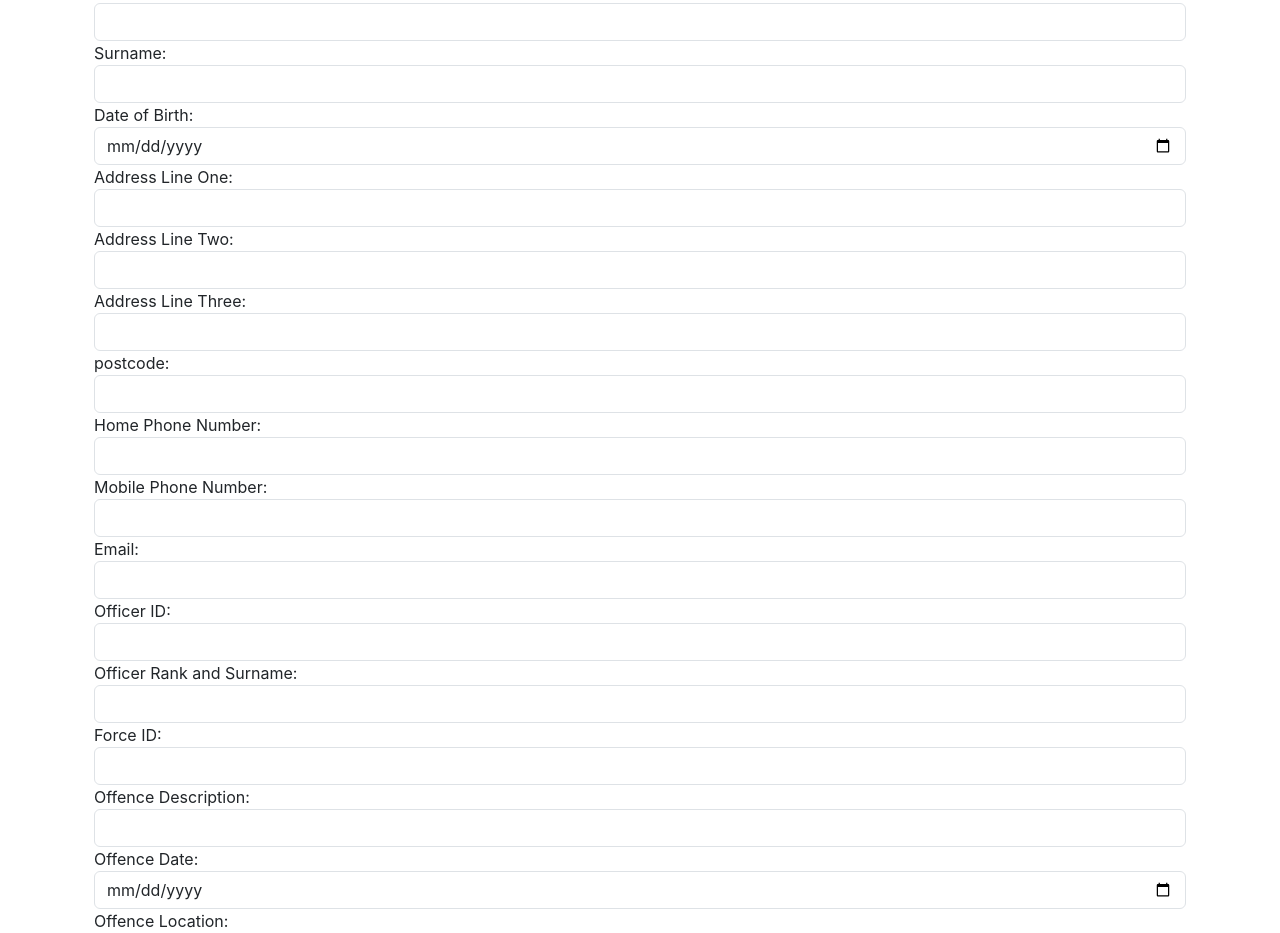
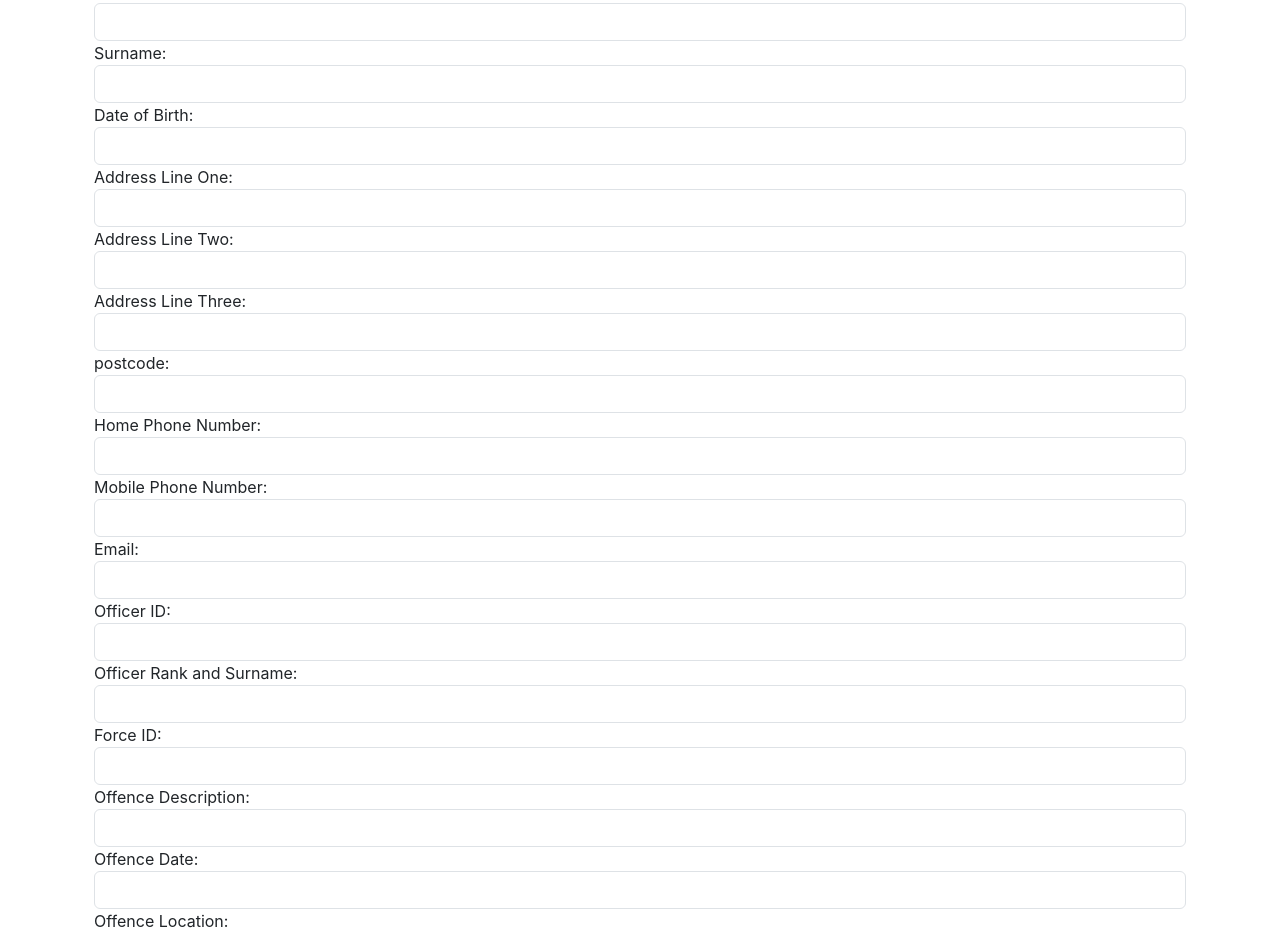
Before and after one commit to bsmithlearn/tm470-new-project, a React (Create React App) app in the folder ccautions/: page /add in a window 1280 px wide. Shown: the part 326-1259 px from the top of the page. Built offline with nearby package versions, Linux system fonts and the light colour scheme.

Commit message:
changed dob and offence date to strings

```diff
--- a/ccautions/src/components/AddCaution.js
+++ b/ccautions/src/components/AddCaution.js
@@ -81,6 +81,10 @@ const handleSubmit = (e) => {
             errors.surname = 'Surname must be at most 20 characters long';
         }
 
+        if (!/^[0-9]{2}\/[0-9]{2}\/[0-9]{4}$/.test(data.dob)) {
+            errors.dob = 'Offence date must be in DD/MM/YYYY format use / only';
+        }
+
         if (data.addLineOne.length < 3) {
             errors.addLineOne= 'addLineOne must be at least 3 characters long';
         } else if (data.addLineOne.length > 50) {
@@ -129,6 +133,10 @@ const handleSubmit = (e) => {
 
         if (data.offenceDesc.length > 100) {
             errors.offenceDesc = 'Offence description must be at most 100 characters long';
+        }
+
+        if (!/^[0-9]{2}\/[0-9]{2}\/[0-9]{4}$/.test(data.offenceDate)) {
+            errors.offenceDate = 'Offence date must be in DD/MM/YYYY format use / only';
         }
 
         if (data.offenceLocation.length > 50) {
@@ -186,7 +194,12 @@ return (
         </div>
         <div className='form-group'>
             <label>Date of Birth:</label>
-            <input type="date" name="dob" onChange={handleChange} required className='form-control'/>
+            <input type="text" name="dob" onChange={handleChange} required className='form-control'/>
+            {errors.dob && (
+                <span className="error-message">
+                    {errors.dob}
+                </span>
+                )}
         </div>
         <div className='form-group'>
             <label>Address Line One:</label>
@@ -289,7 +302,12 @@ return (
         </div>
         <div className='form-group'>
             <label>Offence Date:</label>
-            <input type="date" name="offenceDate" onChange={handleChange} required className='form-control'/>
+            <input type="text" name="offenceDate" onChange={handleChange} required className='form-control'/>
+            {errors.offenceDate && (
+                <span className="error-message">
+                    {errors.offenceDate}
+                </span>
+                )}
         </div>
         <div className='form-group'>
             <label>Offence Location:</label>
--- a/ccautions/src/components/CautionList.js
+++ b/ccautions/src/components/CautionList.js
@@ -122,9 +122,9 @@ return (
             />
             </div>
             <div className="form-group">
-            <label>Date of Birth:</label>
+            <label>Date of Birth: DD/MM/YYYY</label>
             <input
-                type="date"
+                type="String"
                 className="form-control"
                 name="dob"
                 value={selectedCaution.dob}
@@ -282,7 +282,7 @@ return (
             />
             </div>
             <div className="form-group">
-            <label> Force ID:</label>
+            <label>Force ID:</label>
             <input
                 type="text"
                 className="form-control"
@@ -298,7 +298,7 @@ return (
             />
             </div>
             <div className="form-group">
-            <label> Offence Description:</label>
+            <label>Offence Description:</label>
             <input
                 type="text"
                 className="form-control"
@@ -314,9 +314,9 @@ return (
             />
             </div>
             <div className="form-group">
-            <label> Offence Date:</label>
+            <label>Offence Date: DD/MM/YYYY</label>
             <input
-                type="date"
+                type="text"
                 className="form-control"
                 name="offenceDate"
                 value={selectedCaution.offenceDate}
@@ -330,7 +330,7 @@ return (
             />
             </div>
             <div className="form-group">
-            <label> Offence Location:</label>
+            <label>Offence Location:</label>
             <input
                 type="text"
                 className="form-control"
@@ -346,7 +346,7 @@ return (
             />
             </div>
             <div className="form-group">
-            <label> Imposed Amount:</label>
+            <label>Imposed Amount:</label>
             <input
                 type="text"
                 className="form-control"
```
Also changed, not shown: 1 other file (tests, documents, lock files or other folders).
